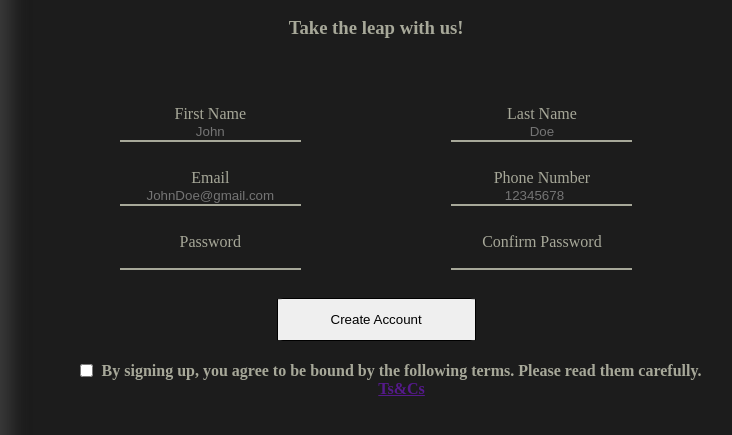
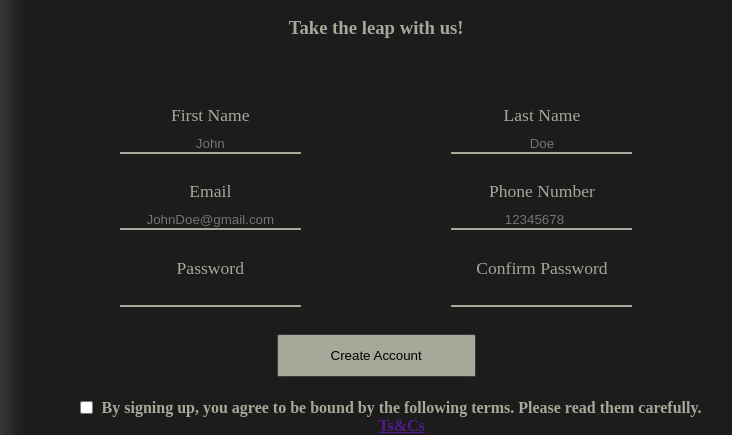
Before and after one commit to JordyCandy/LoginPage, a plain HTML site: page index.html in a window 1280 px wide. Shown: the part 191-626 px from the top of the page, 516-1248 px from the left. Drawn offline with Linux system fonts and the light colour scheme.

Commit message:
Fix minor errors
Changed input font-color, button background color and spelling

```diff
--- a/styles/styles.css
+++ b/styles/styles.css
@@ -21,8 +21,9 @@ body{
     left: 35%;
     width: 30%;
     padding: 2%;
-    border: 1px solid;
+    border: 1px solid #3a3a3a;
     border-radius: 3%;
+    background-color: #a7a899;
 }
 
 .btn:hover{
@@ -66,12 +67,18 @@ body{
     justify-content: space-around;
 }
 
+label{
+    font-size: 1.1rem;
+    margin-bottom: 5%;
+}
+
 input{
     background-color: #1C1C1C;
     border: 0;
     border-bottom: 2px #a7a899 solid;
     margin-bottom: 15%;
     text-align: center;
+    color: #a7a899;
 }
 
 input:focus{
```
